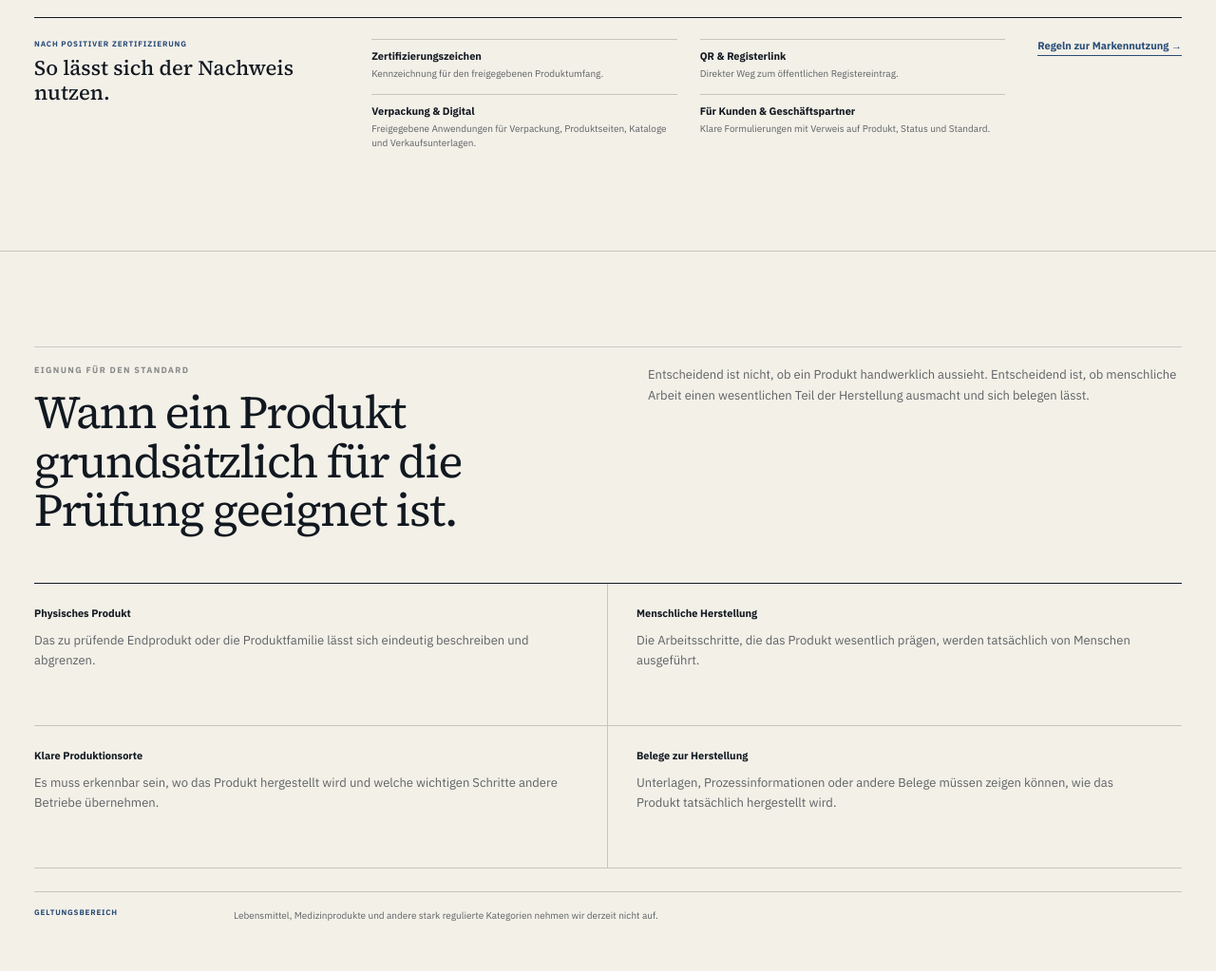
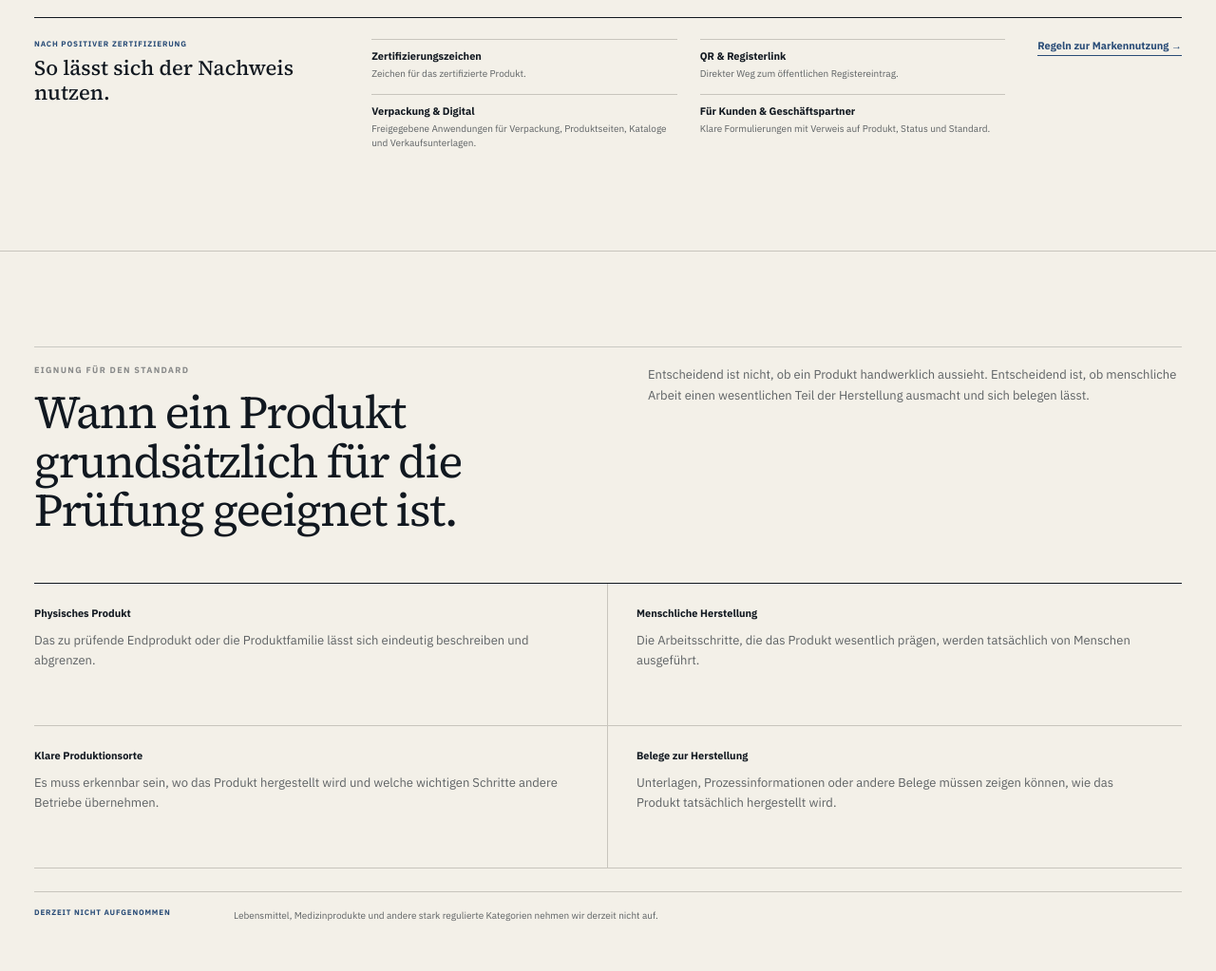
Before and after one commit to dennis-glaser-coder/human-certification-web, a Next.js app: page /fuer-hersteller in a window 1280 px wide. Shown: the part 1489-2512 px from the top of the page at 95% size. Built offline with nearby package versions, Linux system fonts and the light colour scheme.

Commit message:
Finish manufacturer sentence-level review

```diff
--- a/src/app/fuer-hersteller/page.js
+++ b/src/app/fuer-hersteller/page.js
@@ -50,7 +50,7 @@ const certificationProcess = [
 ];
 
 const markUseBenefits = [
-  ['Zertifizierungszeichen', 'Kennzeichnung für den freigegebenen Produktumfang.'],
+  ['Zertifizierungszeichen', 'Zeichen für das zertifizierte Produkt.'],
   ['QR & Registerlink', 'Direkter Weg zum öffentlichen Registereintrag.'],
   ['Verpackung & Digital', 'Freigegebene Anwendungen für Verpackung, Produktseiten, Kataloge und Verkaufsunterlagen.'],
   ['Für Kunden & Geschäftspartner', 'Klare Formulierungen mit Verweis auf Produkt, Status und Standard.'],
@@ -62,7 +62,7 @@ const manufacturerFaq = [
   ['Was gilt bei mehreren Standorten oder externer Fertigung?', 'Alle Produktionsorte und externen Betriebe, die wichtige Herstellungsschritte übernehmen, müssen angegeben und dem Produkt zugeordnet werden.'],
   ['Welche Unterlagen werden benötigt?', 'Wir brauchen Informationen dazu, wie und wo das Produkt hergestellt wird und welche wichtigen Schritte andere Betriebe übernehmen. Welche Belege im Einzelfall nötig sind, klären wir in der Vorbereitung.'],
   ['Was passiert bei Änderungen an Produkt oder Produktion?', 'Wenn sich wichtige Herstellungsschritte, Produktionsorte oder externe Fertigung ändern, kann eine erneute Prüfung nötig werden.'],
-  ['Woraus setzen sich die Kosten zusammen?', 'Unser Modell umfasst die Erstprüfung und eine jährliche Lizenz zur Markennutzung. Zusätzliche Produktfamilien und weitere Standorte können den Umfang verändern. Konkrete Preise veröffentlichen wir erst, wenn sie verbindlich festgelegt sind.'],
+  ['Woraus setzen sich die Kosten zusammen?', 'Zu unserem Modell gehören die Erstprüfung und eine jährliche Lizenz zur Markennutzung. Zusätzliche Produktfamilien und weitere Standorte können den Umfang verändern. Konkrete Preise veröffentlichen wir erst, wenn sie verbindlich festgelegt sind.'],
 ];
 
 export default function ManufacturerPage() {
@@ -227,7 +227,7 @@ export default function ManufacturerPage() {
         </div>
 
         <div className="manufacturerScopeNote">
-          <span>GELTUNGSBEREICH</span>
+          <span>DERZEIT NICHT AUFGENOMMEN</span>
           <p>Lebensmittel, Medizinprodukte und andere stark regulierte Kategorien nehmen wir derzeit nicht auf.</p>
         </div>
 
@@ -394,7 +394,7 @@ export default function ManufacturerPage() {
                 </label>
 
                 <label>
-                  Welche Nachweise sind bereits vorhanden?
+                  Welche Belege sind bereits vorhanden?
                   <textarea name="evidence_note" value={form.evidence_note} onChange={change} rows="4" placeholder="z. B. Prozessdokumentation, Fertigungsunterlagen, Fotos/Videos, Lieferanten- oder Standortinformationen" />
                 </label>
               </div>
```
